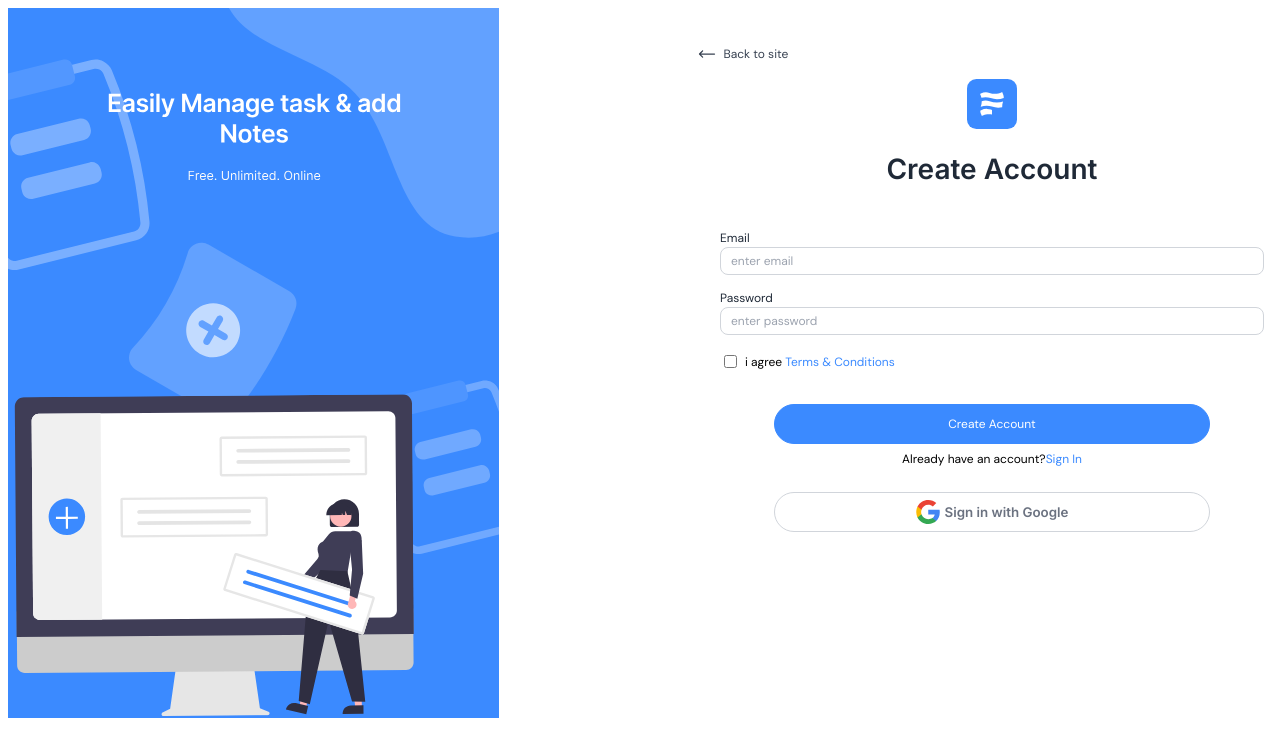
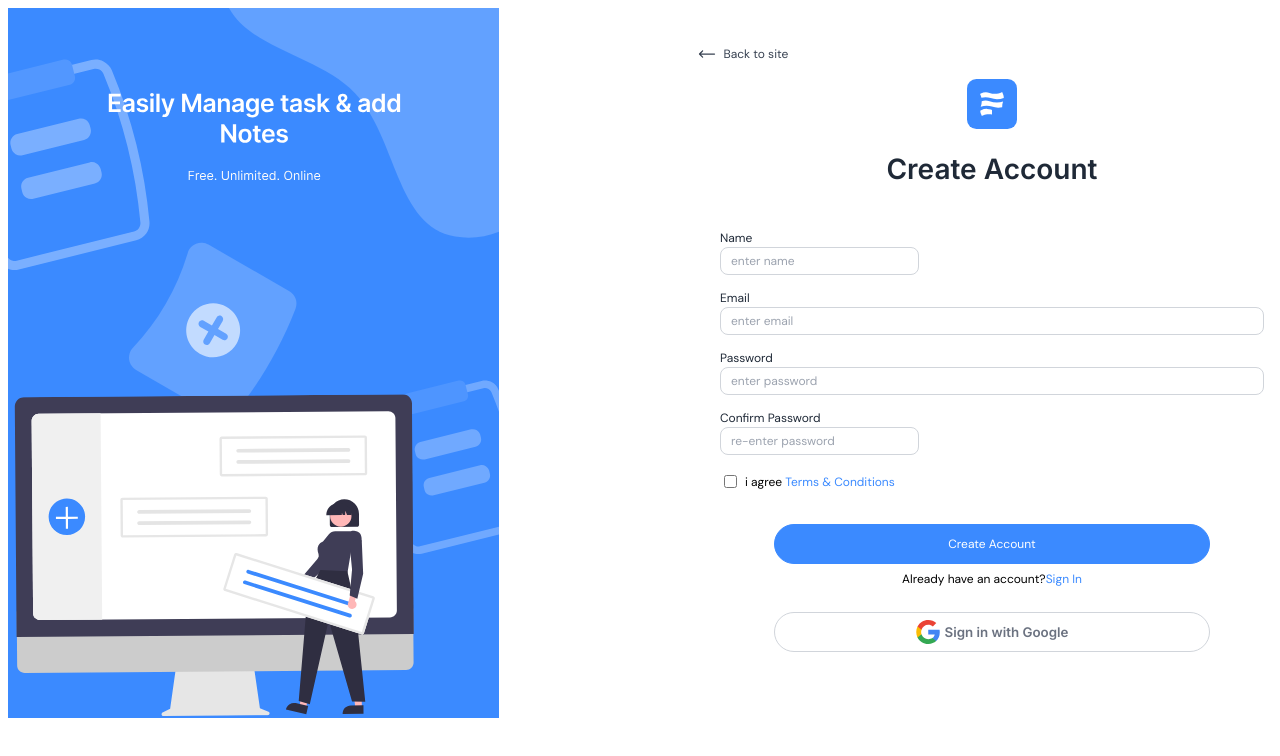
Before and after one commit to fatimakhalid364/task-manager-frontend, a React (Vite) app: page /authentication/signup in a window 1280 px wide. Shown: the top 756 px of the page. Built offline with nearby package versions, Linux system fonts and the light colour scheme.

Commit message:
all fielsds not showing for signup fixed

```diff
--- a/src/components/authentication/subComponents/input-fields.jsx
+++ b/src/components/authentication/subComponents/input-fields.jsx
@@ -26,7 +26,7 @@ function InputFields({ currentScreen }) {
 
     return(
         <div className='signup-input-fields'>
-            {currentScreen === Screen.signup &&
+            {currentScreen === Screen.SIGNUP &&
                 <div>
                     <div className='input-header'>Name</div>
                     <input onChange={handleInputChange} type='text' name='name' value={userAccount.name} placeholder='enter name' className='input-field' />
@@ -36,7 +36,7 @@ function InputFields({ currentScreen }) {
             <input onChange={handleInputChange} type='text' name='email' value={userAccount.email} placeholder='enter email' className='input-field'/>
             <div className='input-header'>Password</div>
             <input onChange={handleInputChange} type='text' name='password' value={userAccount.password} placeholder='enter password' className='input-field'/>
-            {currentScreen === Screen.signup &&
+            {currentScreen === Screen.SIGNUP &&
                 <div>
                     <div className='input-header'>Confirm Password</div>
                     <input onChange={handleInputChange} type='text' name='confirmPassword' value={userAccount.confirmPassword} placeholder='re-enter password' className='input-field' />
```
